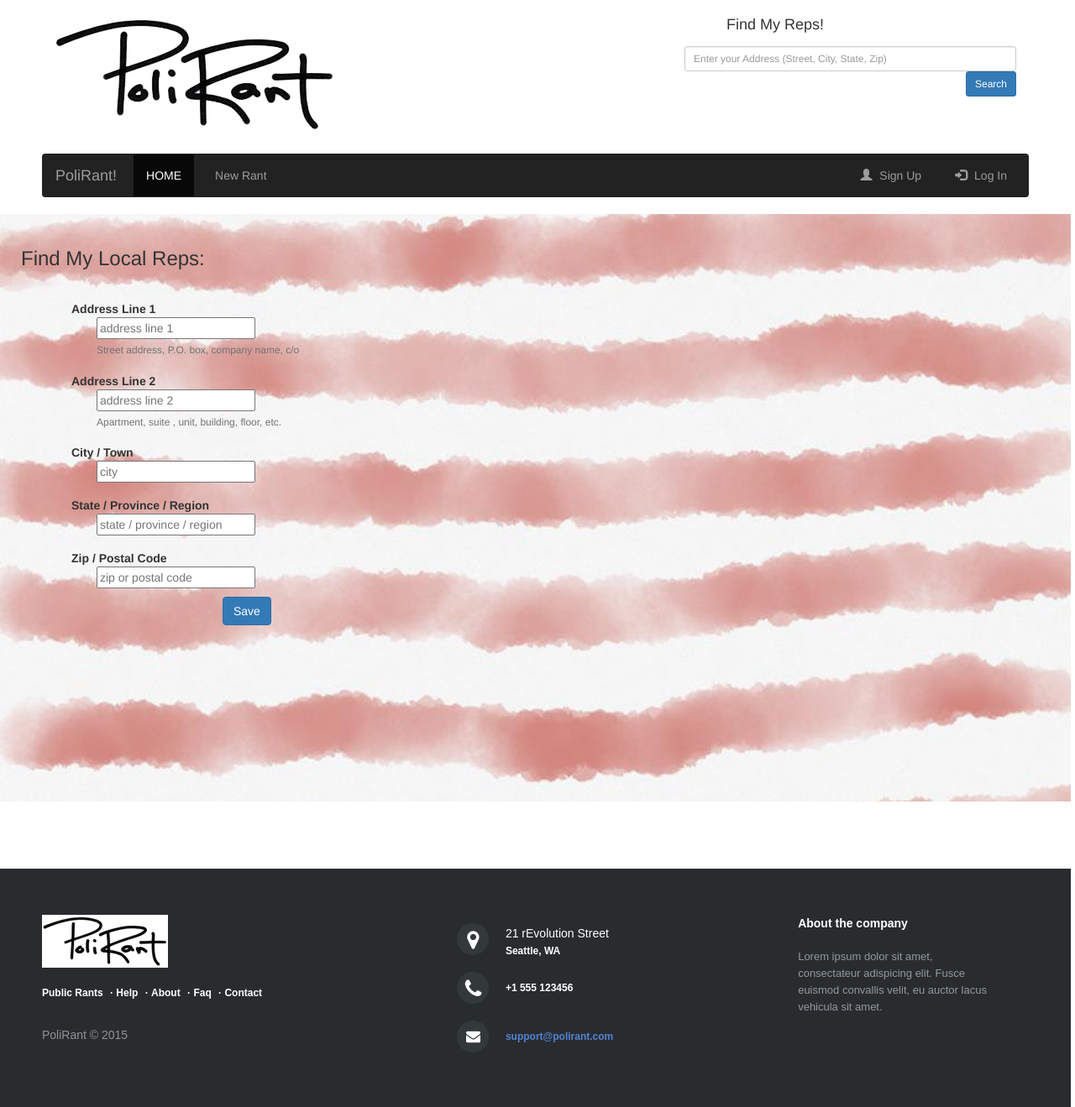
After one commit to mcarson1111/PoliRant, a Rails app: template app/views/address/new.html.erb in a window 1280 px wide. The commit adds this page. Shown: the whole page at 84% size. Run offline with Rails 7, Linux system fonts and the light colour scheme; the template is opened without the code that fills it, so the values that code supplies are empty; style sheets or scripts are compiled from the project's sources; some libraries are stand-ins or nearby versions.

Commit message:
omg so many errors and also made an address controller, model and routes so address can be connected to rant and user but not within their actions

```diff
--- /dev/null
+++ b/app/assets/javascripts/address.coffee
@@ -0,0 +1,3 @@
+# Place all the behaviors and hooks related to the matching controller here.
+# All this logic will automatically be available in application.js.
+# You can use CoffeeScript in this file: http://coffeescript.org/
--- /dev/null
+++ b/app/assets/stylesheets/address.scss
@@ -0,0 +1,3 @@
+// Place all the styles related to the Address controller here.
+// They will automatically be included in application.css.
+// You can use Sass (SCSS) here: http://sass-lang.com/
--- /dev/null
+++ b/app/helpers/address_helper.rb
@@ -0,0 +1,2 @@
+module AddressHelper
+end
--- a/app/models/rant.rb
+++ b/app/models/rant.rb
@@ -1,8 +1,10 @@
 require 'httparty'
 
 class Rant < ActiveRecord::Base
-  belongs_to :users
+  belongs_to :user
+  has_one :address
 
   validates :rant, presence: true
   validates :user_id, presence: true
+  validates :address_id, presence: true
 end
--- /dev/null
+++ b/app/views/address/new.html.erb
@@ -0,0 +1,70 @@
+<div class= "addysearch">
+  <h3>Find My Local Reps:</h3>
+  <br>
+  <div class="address">
+  	<div class="row">
+  		 <form class="form-horizontal" accept-charset="UTF-8" url: '/address/new.user_id' method="post" >
+         <!-- <input name="utf8" type="hidden" value="&#x2713;" /> -->
+         <!-- <input name="authenticity_token" type="hidden" value="J7CBxfHalt49OSHp27hblqK20c9PgwJ108nDHX/8Cts=" /> -->
+
+              <fieldset>
+                  <!-- Address form -->
+
+
+                  <!-- address-line1 input-->
+                  <div class="control-group">
+                      <label class="control-label">Address Line 1</label>
+                      <div class="controls">
+                          <input id="address-line1" name="address-line1" type="text" placeholder="address line 1"
+                          class="input-xlarge">
+                          <p class="help-block">Street address, P.O. box, company name, c/o</p>
+                      </div>
+                  </div>
+                  <!-- address-line2 input-->
+                  <div class="control-group">
+                      <label class="control-label">Address Line 2</label>
+                      <div class="controls">
+                          <input id="address-line2" name="address-line2" type="text" placeholder="address line 2"
+                          class="input-xlarge">
+                          <p class="help-block">Apartment, suite , unit, building, floor, etc.</p>
+                      </div>
+                  </div>
+                  <!-- city input-->
+                  <div class="control-group">
+                      <label class="control-label">City / Town</label>
+                      <div class="controls">
+                          <input id="city" name="city" type="text" placeholder="city" class="input-xlarge">
+                          <p class="help-block"></p>
+                      </div>
+                  </div>
+                  <!-- region input-->
+                  <div class="control-group">
+                      <label class="control-label">State / Province / Region</label>
+                      <div class="controls">
+                          <input id="region" name="region" type="text" placeholder="state / province / region"
+                          class="input-xlarge">
+                          <p class="help-block"></p>
+                      </div>
+                  </div>
+                  <!-- postal-code input-->
+                  <div class="control-group">
+                      <label class="control-label">Zip / Postal Code</label>
+                      <div class="controls">
+                          <input id="postal-code" name="postal-code" type="text" placeholder="zip or postal code"
+                          class="input-xlarge">
+                          <p class="help-block"></p>
+                      </div>
+                  </div>
+
+                  <div class="control-group">
+                      <div class="submit">
+                        <button type="submit" class="btn btn-primary">Save</button>
+                      </div>
+
+                  </div>
+
+              </fieldset>
+          </form>
+  	</div>
+  </div>
+</div>
--- a/app/views/layouts/application.html.erb
+++ b/app/views/layouts/application.html.erb
@@ -39,7 +39,7 @@
 
         <ul class="nav navbar-nav">
           <li class="active"><%= link_to "HOME", root_path %></li>
-          <li><%= link_to "New Rant", address_path(:user_id) %></li>
+          <li><%= link_to "New Rant", new_address_path(:user_id) %></li>
         </ul>
 
 
--- a/app/views/rants/sent.html.erb
+++ b/app/views/rants/sent.html.erb
@@ -2,3 +2,4 @@
 <div class= "sent">
   <h3>      Thank you! Your rant has been sent! </h3>
 </div>
+<%=raise%>
--- a/config/routes.rb
+++ b/config/routes.rb
@@ -3,10 +3,13 @@ Rails.application.routes.draw do
   # get '/' => 'home#index'
   root 'home#index'
 
-  get '/users/:user_id/rant-address' => 'rants#address', as: 'address'
-  post 'users/:user_id/rant-address' =>'rants#create', as: 'address_save'
+  post '/address/new.user_id' => 'address#create'
+  resources :address do
 
-  post	'/users/:user_id/rants/:id'	=> 'rants#sent'
+  end
+
+
+  post	'/address/rants/:id'	=> 'rants#sent', as: 'sent'
 
   resources :users do
     resources :rants
--- /dev/null
+++ b/db/migrate/20160606012819_add_address_id_to_rants.rb
@@ -0,0 +1,5 @@
+class AddAddressIdToRants < ActiveRecord::Migration
+  def change
+    add_column :rants, :address_id, :integer
+  end
+end
```
Also changed, not shown: app/controllers/address_controller.rb (added, +52 -0 lines), app/controllers/rants_controller.rb (+109 -25 lines), app/models/address.rb (added, +10 -0 lines), db/migrate/20160606012228_create_addresses.rb (added, +15 -0 lines), test/controllers/address_controller_test.rb (added, +7 -0 lines), test/fixtures/addresses.yml (added, +11 -0 lines), test/models/address_test.rb (added, +7 -0 lines), db/schema.rb.
